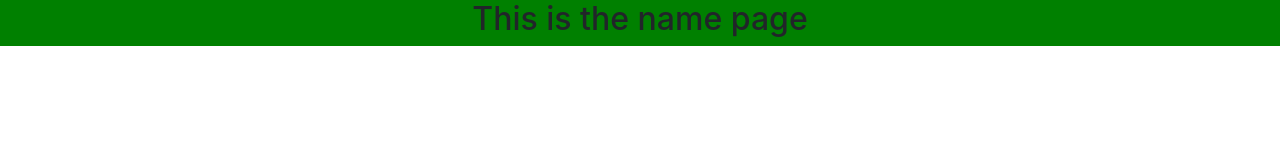
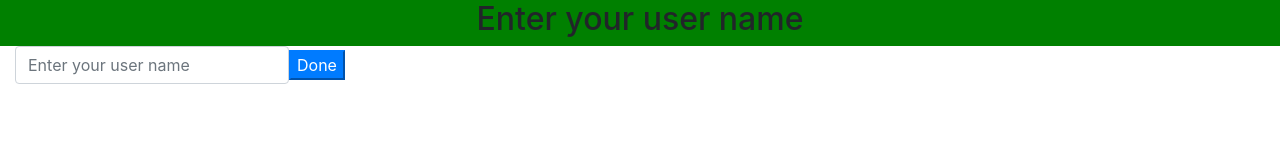
Before and after one commit to twbjelland/reversi, a website: page public/name.html in a window 1280 px wide. Drawn offline with nearby package versions, Linux system fonts and the light colour scheme.

Commit message:
no message

```diff
--- a/public/name.html
+++ b/public/name.html
@@ -1,25 +1,44 @@
 <!doctype html>
 <html lang="en">
   <head>
-    <!-- Required meta tags -->
+
     <meta charset="utf-8">
     <meta name="viewport" content="width=device-width, initial-scale=1, shrink-to-fit=no">
+
+    <title>Enter your user name for Reversi</title>
 
     <style>
       #header-row {
         background-color: green;
       }
     </style>
+
+    <script>
+        function submitForm(){
+          var username = $('#username').val();
+          window.location.href = 'lobby.html?username='+username;
+          console.log(username);
+        }
+    </script>
     <!-- Bootstrap CSS -->
     <link rel="stylesheet" href="https://stackpath.bootstrapcdn.com/bootstrap/4.4.1/css/bootstrap.min.css" integrity="sha384-Vkoo8x4CGsO3+Hhxv8T/Q5PaXtkKtu6ug5TOeNV6gBiFeWPGFN9MuhOf23Q9Ifjh" crossorigin="anonymous">
-
-    <title>Hello, world!</title>
   </head>
   <body>
     <div class="container-fluid text-center">
       <div class="row" id="header-row">
         <div class="col">
-          <h2>This is the name page</h2>
+          <h2>Enter your user name</h2>
+        </div>
+      </div>
+      <div class='row'>
+        <div class='col'>
+          <form onsubmit='submitForm(); return false;' class='form-inline'>
+            <div class='form-group'>
+              <label for='username' class='col-form-label sr-only'>Enter your username</label>
+              <input class='form-control' type='text' value='' id='username' placeholder="Enter your user name"/>
+            </div>
+            <button type='submit' class='btn-default btn-primary'>Done</button>
+          </form>
         </div>
       </div>
     </div>
```
